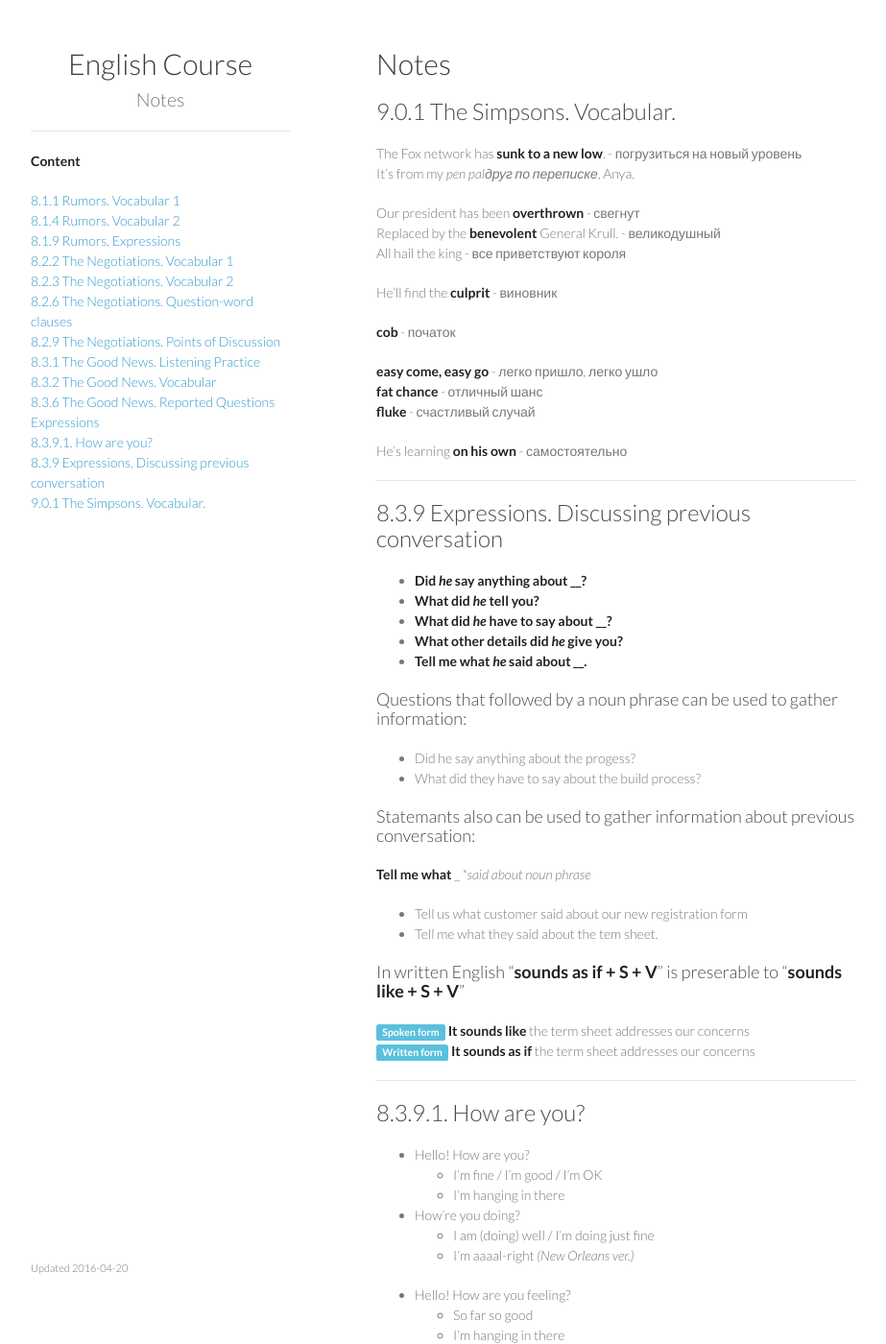
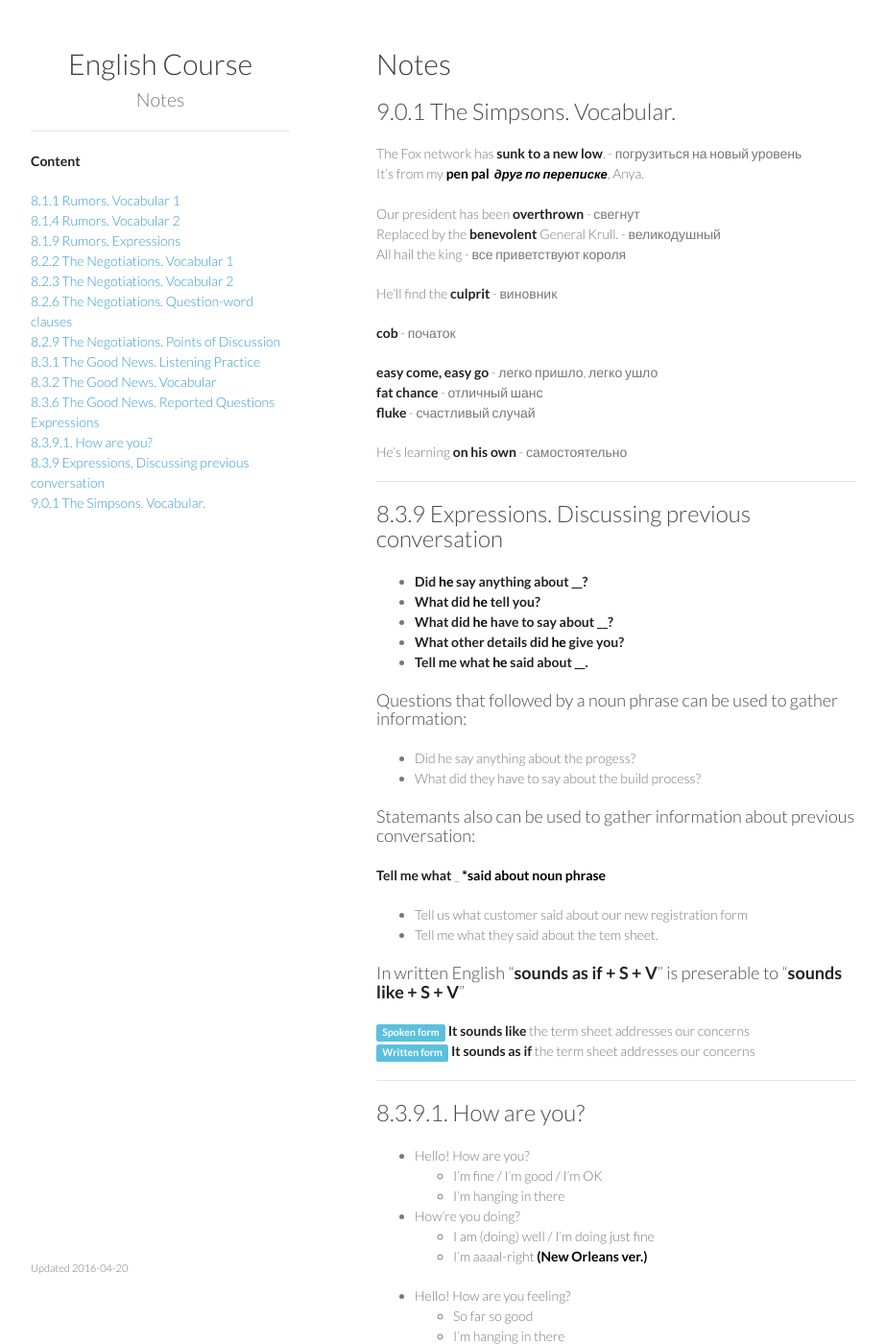
Before and after one commit to paveltimofeev/EnglishCourse, a Jekyll site: the page built from index.html, in a window 1280 px wide and 1400 px high. Shown: the whole window at 96% size, without its empty margins (178-1101 px from the left). Built offline with Jekyll 4.4.1, drawn with Linux system fonts in a browser that asks for light colours; nearby versions of some CDN libraries.

Commit message:
Update styles.css

```diff
--- a/stylesheets/styles.css
+++ b/stylesheets/styles.css
@@ -5,6 +5,23 @@ body {
   font:14px/1.5 Lato, "Helvetica Neue", Helvetica, Arial, sans-serif;
   color:#777;
   font-weight:300;
+}
+
+em {
+    font-weight: 700;
+    color: black;
+    font-style: initial;
+    cursor: pointer;
+}
+
+em span {
+    font-weight: 700;
+    color: black;
+    font-style: italic;
+    font-size: small;
+    margin-left: 5px;
+    text-decoration:
+    display: none;
 }
 
 #logo {
```
